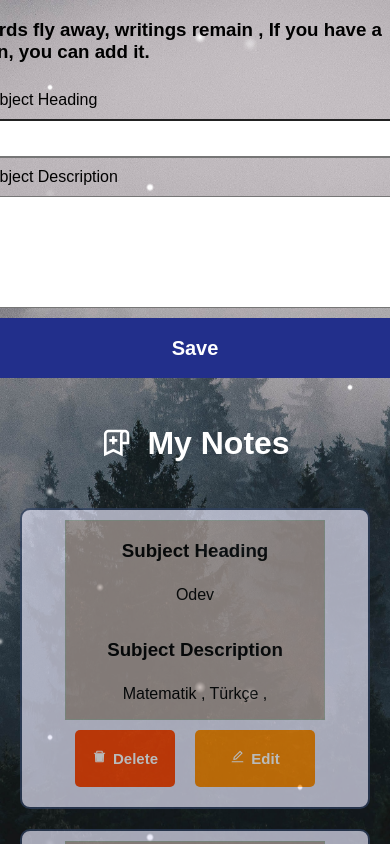
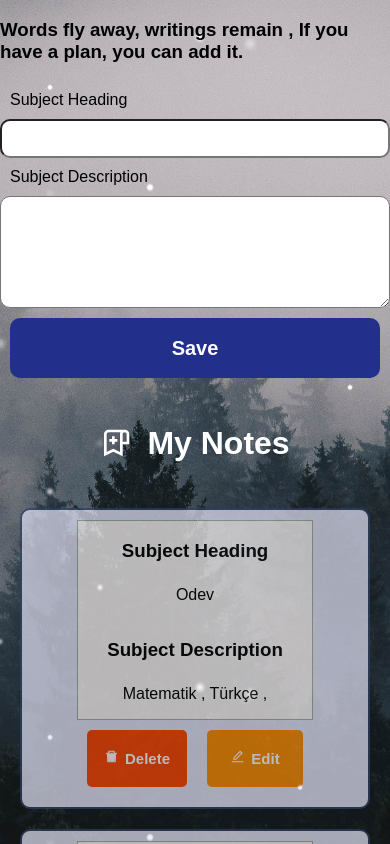
Before and after one commit to Klcknn/Task_App, a React (Create React App) app: page / in a window 390 px wide. Built offline with nearby package versions, Linux system fonts and the light colour scheme; data requests are answered from the project's data file.

Commit message:
css update

```diff
--- a/api/db.json
+++ b/api/db.json
@@ -6,9 +6,34 @@
       "id": 2
     },
     {
-      "title": " note",
-      "taskDesc": " math\n",
-      "id": 3
+      "title": " ewewe",
+      "taskDesc": " eeqwewew",
+      "id": 4
+    },
+    {
+      "title": "ewewe",
+      "taskDesc": "eq ",
+      "id": 5
+    },
+    {
+      "title": "jjj",
+      "taskDesc": "jjj",
+      "id": 6
+    },
+    {
+      "title": " kenan",
+      "taskDesc": " hjkhk",
+      "id": 7
+    },
+    {
+      "title": " ddd",
+      "taskDesc": " ddd",
+      "id": 8
+    },
+    {
+      "title": "",
+      "taskDesc": "ddd",
+      "id": 9
     }
   ]
 }
--- a/src/App.css
+++ b/src/App.css
@@ -88,16 +88,19 @@ body{
 }
 
 .task-create {
-  width: 450px;
+  width: 100%;
+  max-width: 450px;
 }
 
 .task-update {
   width: 100%;
+  max-width: 400px;
 }
 
 .task-form {
   display: flex;
   flex-direction: column;
+  width: 100%;
 }
 
 .task-label {
@@ -136,7 +139,8 @@ body{
 .task-show {
     border: 2px solid #2f4060;
     border-radius: 10px;
-    width: 350px;
+    width: 100%;
+    max-width: 350px;
     padding: 10px;
     margin: 10px;
     display: flex;
@@ -157,8 +161,8 @@ body{
   display: flex;
   flex-wrap: wrap;
   justify-content: center;
+}
 
-}
 .gorev-part {
   display: flex;
   flex-direction: row;
@@ -182,7 +186,10 @@ body{
   display: flex;
   flex-direction: column;
   align-items: center;
-  background-color: #b2a49e;
+  background-color: #FFFAFA;
+
+  width: 100%;
+  max-width: 500px;
 }
 
 .btn-all {
@@ -195,7 +202,8 @@ body{
 .btn-delete {
   padding: 5px;
   font-size: 15px;
-  width: 100px;
+  width: 100%;
+  max-width: 100px;
   text-align: center;
   border-radius: 5px;
   border: none;
@@ -224,3 +232,50 @@ body{
   display: inline-block;
   margin-left: 6px;
 }
+
+@media screen and (max-width: 768px) {
+  .task-create {
+    width: 100%;
+  }
+
+  .task-update {
+    width: 100%;
+  }
+
+  .task-show {
+    width: 100%;
+  }
+
+  .task-form {
+    width: 100%;
+  }
+
+  .main-content {
+    width: 100%;
+
+  }
+
+}
+
+@media screen and (max-width: 480px) {
+  .task-create {
+    width: 100%;
+  }
+
+  .task-update {
+    width: 100%;
+  }
+
+  .task-show {
+    width: 100%;
+  }
+
+  .task-form {
+    width: 100%;
+  }
+
+  .main-content {
+    width: 100%;
+  }
+
+}
```
